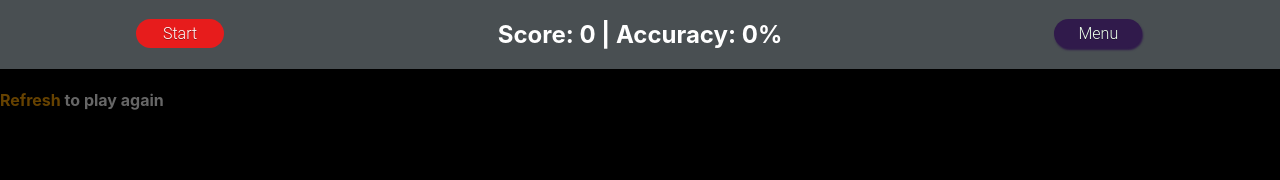
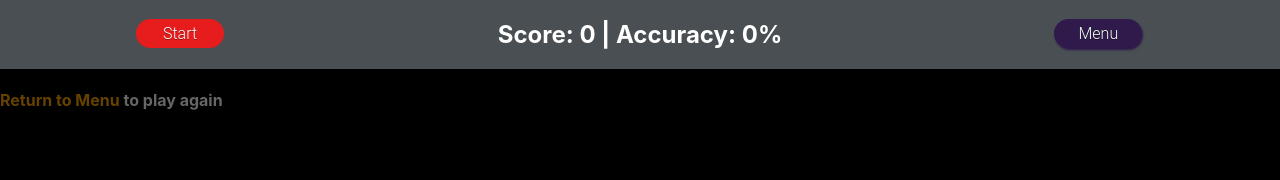
Before and after one commit to Fandrew44/Aimframe, a React (Create React App) app: page /play in a window 1280 px wide. Shown: the top 180 px of the page. Built offline with nearby package versions, Linux system fonts and the light colour scheme.

Commit message:
Fix refresh bug

```diff
--- a/src/components/Play.js
+++ b/src/components/Play.js
@@ -95,7 +95,7 @@ const Play = props => {
                 </BrowserRouter>
             </header>
             <div className="game-screen">
-            <h4><span>Refresh</span> to play again</h4>
+            <h4><span>Return to Menu</span> to play again</h4>
             {targets.map((target, i) => {
                 switch (difficulty) {
                     case 0: //Easy
```
